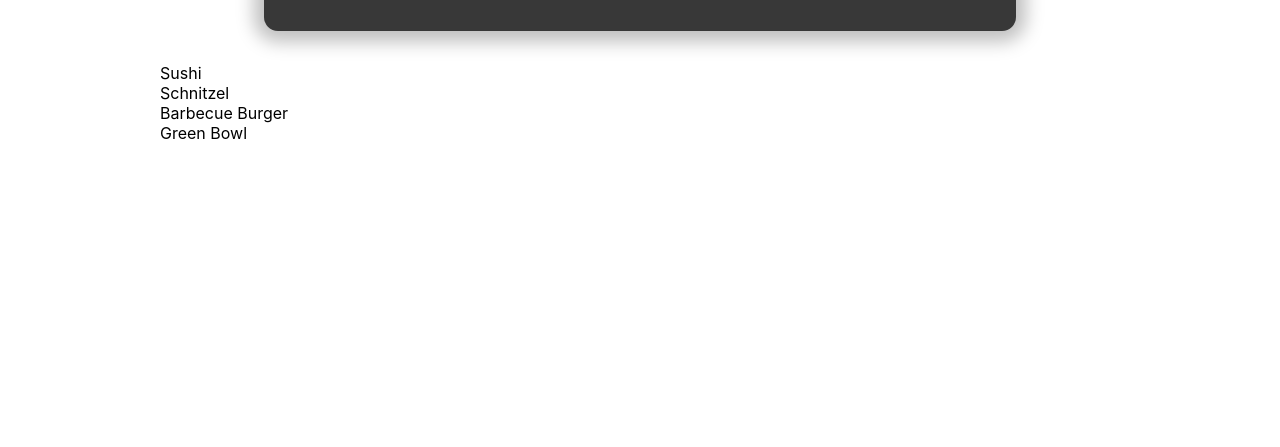
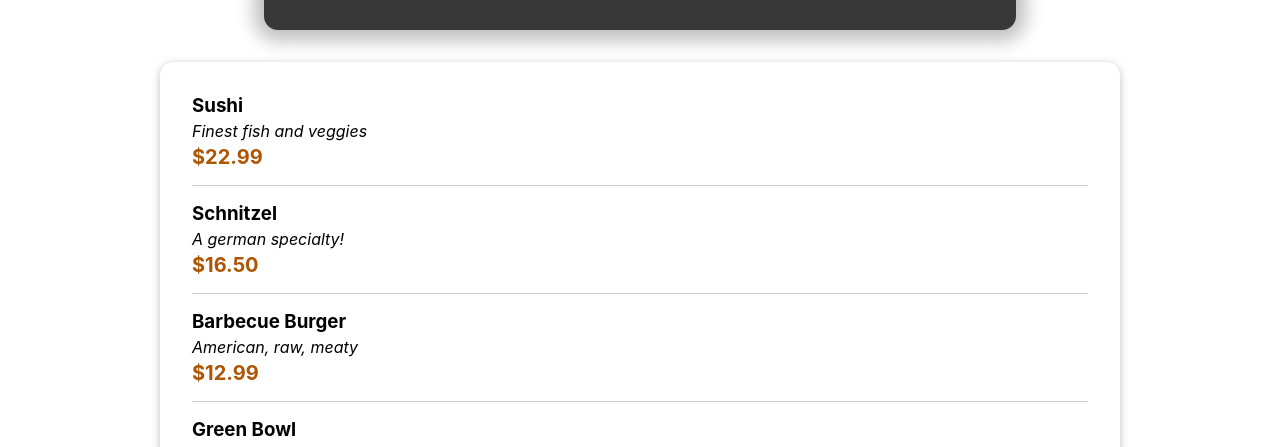
Before and after one commit to sangayt1997/order-food, a React (Create React App) app: page / in a window 1280 px wide. Shown: the part 500-947 px from the top of the page. Before the commit the page ends 800 px from the top, so only its background shows below. Built offline with nearby package versions, Linux system fonts and the light colour scheme.

Commit message:
adding meal item individual and displaying in list

```diff
--- a/src/components/layout/header/header.module.css
+++ b/src/components/layout/header/header.module.css
@@ -2,8 +2,8 @@
     /*position: fixed;
     top: 0;
     left: 0;
-    width: 100%;
-    height: 5rem;*/
+    width: 100%;*/
+    height: 5rem;
     background-color: #8a2b06;
     color: white;
     display: flex;
--- a/src/components/meals/available-meal/available-meal.js
+++ b/src/components/meals/available-meal/available-meal.js
@@ -1,5 +1,7 @@
 import React from "react";
 import classes from "./available-meal.module.css";
+import Card from "../../ui/card/card";
+import MealItem from "../meal-item/meal-item";
 
 const DUMMY_MEALS = [
     {
@@ -29,13 +31,22 @@
 ];
 
 const AvailableMeal = () => {
-    const mealList = DUMMY_MEALS.map(item => <li>{item.name}</li>);
+    const mealList = DUMMY_MEALS.map(item =>
+        <MealItem
+            key={item.id}
+            name={item.name}
+            description={item.description}
+            price={item.price}
+        />
+    );
 
     return (
         <section className={classes.meals}>
-            <ul>
-                {mealList}
-            </ul>
+            <Card>
+                <ul>
+                    {mealList}
+                </ul>
+            </Card>
         </section>
     );
 };
--- /dev/null
+++ b/src/components/meals/meal-item/meal-item.js
@@ -0,0 +1,20 @@
+import React from "react";
+import classes from "./meal-item.module.css";
+
+const MealItem = (props) =>{
+    const price = `$${props.price.toFixed(2)}`;
+    return(
+        <li className={classes.meal}>
+            <div>
+                <h3>{props.name}</h3>
+                <div className={classes.description}>{props.description}</div>
+                <div className={classes.price}>{price}</div>
+            </div>
+            <div>
+
+            </div>
+        </li>
+    );
+}
+
+export default MealItem;
--- /dev/null
+++ b/src/components/meals/meal-item/meal-item.module.css
@@ -0,0 +1,22 @@
+.meal {
+    display: flex;
+    justify-content: space-between;
+    margin: 1rem;
+    padding-bottom: 1rem;
+    border-bottom: 1px solid #ccc;
+}
+
+.meal h3 {
+    margin: 0 0 0.25rem 0;
+}
+
+.description {
+    font-style: italic;
+}
+
+.price {
+    margin-top: 0.25rem;
+    font-weight: bold;
+    color: #ad5502;
+    font-size: 1.25rem;
+}
--- /dev/null
+++ b/src/components/ui/card/card.js
@@ -0,0 +1,8 @@
+import React from "react";
+import classes from "./card.module.css";
+
+const Card = (props) => {
+    return <div className={classes.card}>{props.children}</div>
+};
+
+export default Card;
--- /dev/null
+++ b/src/components/ui/card/card.module.css
@@ -0,0 +1,6 @@
+.card {
+    padding: 1rem;
+    box-shadow: 0 2px 8px rgba(0, 0, 0, 0.25);
+    border-radius: 14px;
+    background-color: white;
+}
```
